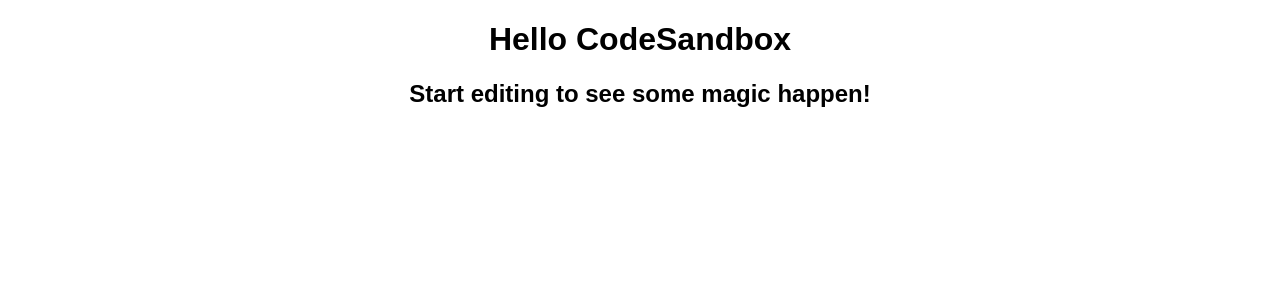
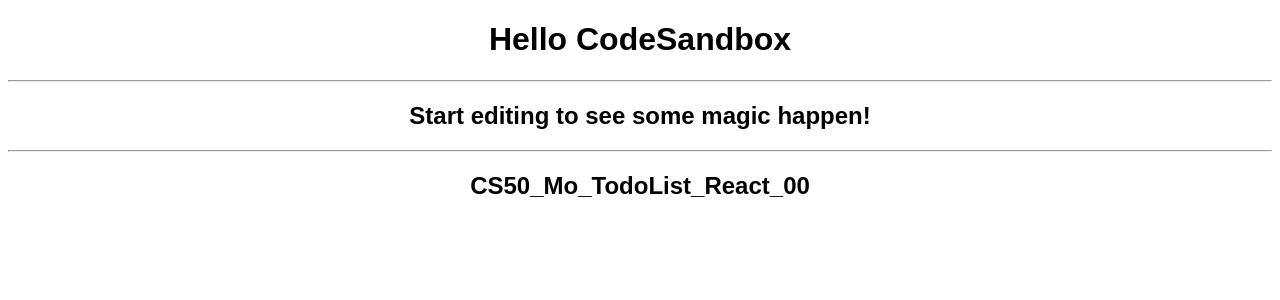
Before and after one commit to a13dd1234/CS50_Mo_TodoList_React_00, a React (Create React App) app: page / in a window 1280 px wide. Shown: the top 300 px of the page. Built offline with nearby package versions, Linux system fonts and the light colour scheme.

Commit message:
Create: Hello.js

```diff
--- a/src/App.js
+++ b/src/App.js
@@ -1,11 +1,11 @@
 import React from "react";
 import "./styles.css";
+import Hello from "./Hello";
 
 export default function App() {
   return (
     <div className="App">
-      <h1>Hello CodeSandbox</h1>
-      <h2>Start editing to see some magic happen!</h2>
+      <Hello />
     </div>
   );
 }
--- /dev/null
+++ b/src/Hello.js
@@ -0,0 +1,14 @@
+import React from "react";
+import "./styles.css";
+
+export default function Hello() {
+  return (
+    <div className="Hello">
+      <h1>Hello CodeSandbox</h1>
+      <hr />
+      <h2>Start editing to see some magic happen!</h2>
+      <hr />
+      <h2>CS50_Mo_TodoList_React_00</h2>
+    </div>
+  );
+}
```
